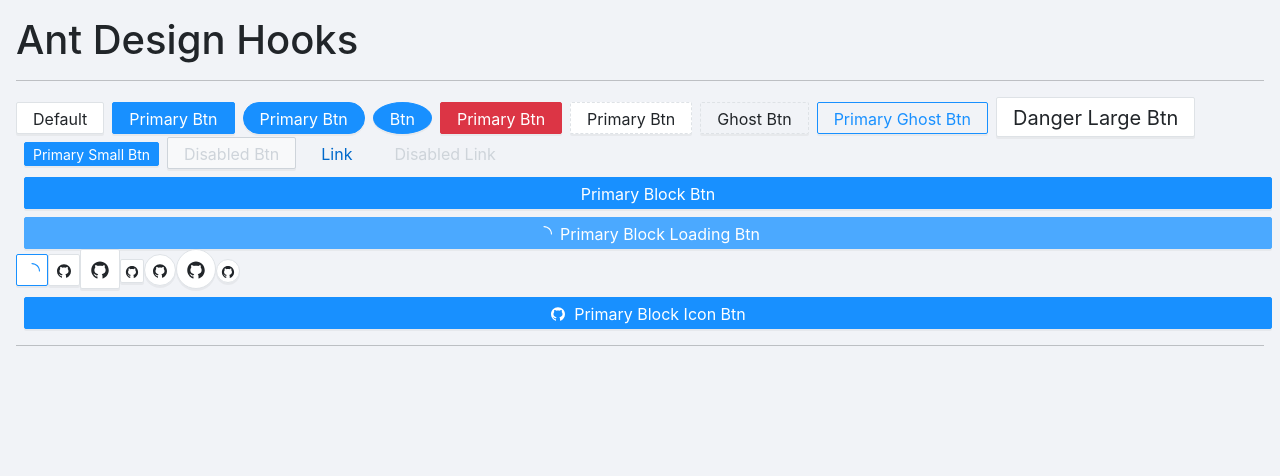
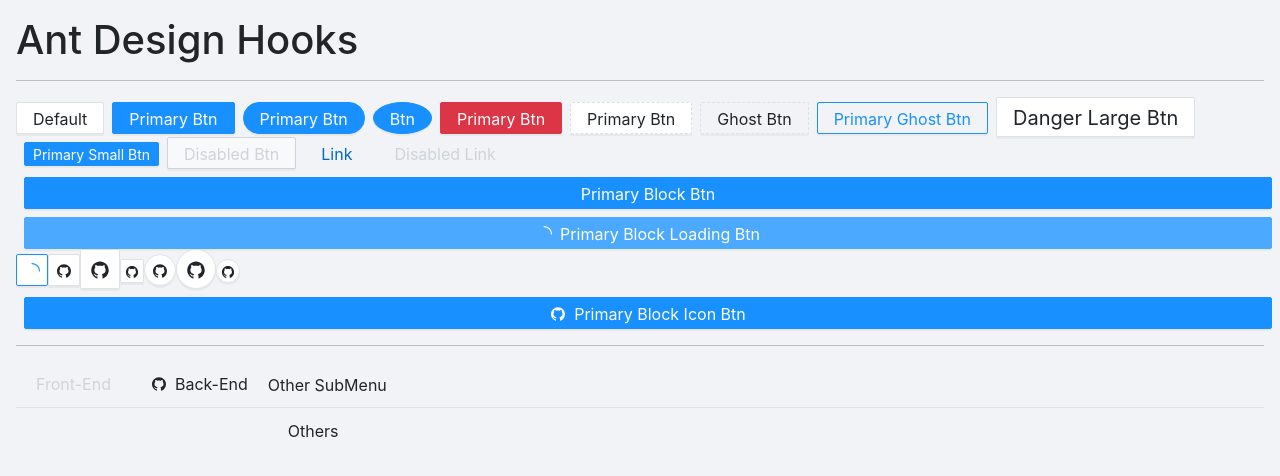
Before and after one commit to M-FE/antd-with-hooks, a React (Create React App) app: page / in a window 1280 px wide. Shown: the top 476 px of the page. Built offline with nearby package versions, Linux system fonts and the light colour scheme.

Commit message:
Menu - some of Menu、MenuItem、SubMenu

```diff
--- a/src/App.tsx
+++ b/src/App.tsx
@@ -39,8 +39,13 @@
 			<hr />
 			<div>
 				<Menu>
-					<Menu.Item key="FE">Front-End</Menu.Item>
-					<Menu.Item key="BE">Back-End</Menu.Item>
+					<Menu.Item key="FE" disabled>Front-End</Menu.Item>
+					<Menu.Item key="BE">
+						<AiOutlineGithub className="mr-1" />Back-End
+					</Menu.Item>
+					<Menu.SubMenu key="Others-submenu" title="Other SubMenu">
+						<Menu.Item key="Others">Others</Menu.Item>
+					</Menu.SubMenu>
 				</Menu>
 			</div>
 		</div>
--- a/src/components/Menu/Menu.tsx
+++ b/src/components/Menu/Menu.tsx
@@ -1,29 +1,40 @@
 import React, { FC, FunctionComponentElement, Children, useMemo } from "react";
 import { IMenuItemProps } from "./MenuItem";
 import { cloneElement } from "../_utils/react-node";
+import classnames from "classnames";
+import { useRenderChildrenByName } from "../_utils/hooks";
 
-export interface IMenuProps {}
+export interface IMenuProps {
+    mode?: 'vertical' | 'horizontal' | 'inline';
+    theme?: 'light' | 'dark';
+}
 
 const Menu: FC<IMenuProps> = (props) => {
-    const { children } = props;
+    const {
+        children,
+        mode,
+        theme
+    } = props;
 
-    const renderChildren = useMemo(() => {
-        Children.map(children, (c) => {
-            const element = c as FunctionComponentElement<IMenuItemProps>;
-
-            if (element.type.displayName === "MenuItem") {
-                return cloneElement(element, {});
-            }
-        });
-    }, [children]);
-
-    React.Children.map(children, (i) => {
-        console.log(i as FunctionComponentElement<IMenuItemProps>);
+    /**
+     * 过滤不是MenuItem的元素，并修改部分子组件的属性
+     */
+    const renderChildren = useRenderChildrenByName(children, ["MenuItem", 'MenuItemGroup', 'SubMenu'], (element) => {
+        return cloneElement(element, {});
     });
 
-    return <ul>{renderChildren}</ul>;
+    const classes = useMemo(() => classnames('ant-menu', {
+        [`ant-menu-${mode}`]: mode,
+        [`ant-menu-${theme}`]: theme,
+    }), [mode, theme]);
+
+    return <ul className={classes}>{renderChildren}</ul>;
 };
 
 Menu.displayName = "Menu";
+Menu.defaultProps = {
+    mode: 'horizontal',
+    theme: 'light'
+};
 
 export default Menu;
--- a/src/components/Menu/MenuItem.tsx
+++ b/src/components/Menu/MenuItem.tsx
@@ -1,11 +1,20 @@
-import React, { FC } from "react";
+import React, { FC, useMemo } from "react";
+import classnames from 'classnames';
 
-export interface IMenuItemProps {}
+export interface IMenuItemProps {
+    disabled?: boolean;
+    key?: string;
+    title?: string;
+}
 
 const MenuItem: FC<IMenuItemProps> = (props) => {
-    const { children } = props;
+    const { disabled, key, title, children } = props;
 
-    return <li>{children}</li>;
+    const classes = useMemo(() => classnames('ant-menu-item', {
+        [`is-disabled`]: disabled
+    }), [disabled]);
+
+    return <li className={classes}>{children}</li>;
 };
 
 MenuItem.displayName = 'MenuItem';
--- a/src/components/Menu/SubMenu.tsx
+++ b/src/components/Menu/SubMenu.tsx
@@ -0,0 +1,39 @@
+import React, { FC, ReactNode, useMemo, cloneElement } from 'react';
+import classnames from 'classnames';
+import { useRenderChildrenByName } from '../_utils/hooks';
+
+interface ISubMenuProps {
+    title?: string | ReactNode;
+    disabled?: boolean;
+    key?: string;
+    onTitleClick?: () => void;
+}
+
+const SubMenu:FC<ISubMenuProps> = (props) => {
+    const {
+        title,
+        disabled,
+        key,
+        onTitleClick,
+        children
+    } = props;
+
+    const classes = useMemo(() => classnames('ant-submenu', {
+        'is-disabled': disabled
+    }), [disabled]);
+
+    const renderChildren = useRenderChildrenByName(children, ["MenuItem", 'MenuItemGroup'], (element) => {
+        return cloneElement(element, {});
+    });
+
+    return (
+        <li className={classes}>
+            <div className="ant-menu-submenu-title">{ title }</div>
+            <ul>{ renderChildren }</ul>
+        </li>
+    );
+};
+
+SubMenu.displayName = 'SubMenu';
+
+export default SubMenu;
--- a/src/components/Menu/index.tsx
+++ b/src/components/Menu/index.tsx
@@ -1,12 +1,15 @@
 import OriginMenu from './Menu';
 import Item from './MenuItem';
+import SubMenu from './SubMenu';
 
 export type MenuProps = typeof OriginMenu & {
     Item: typeof Item;
+    SubMenu: typeof SubMenu;
 }
 
 const Menu = OriginMenu as MenuProps;
 
 Menu.Item = Item;
+Menu.SubMenu = SubMenu;
 
 export default Menu;
--- a/src/components/Menu/style.scss
+++ b/src/components/Menu/style.scss
@@ -0,0 +1,50 @@
+.ant-menu {
+    display: flex;
+
+    &,
+    ul,
+    li {
+        margin: 0;
+        padding: 0;
+        list-style: none;
+    }
+
+    &.ant-menu-horizontal {
+        border-bottom: 1px solid $menu-border-color;
+        height: $menu-height;
+        line-height: $menu-height;
+
+        .ant-menu-item {
+            margin-bottom: -1px;
+            border-bottom: 2px solid transparent;
+            padding: $menu-item-padding;
+
+            &.is-active,
+            &:hover {
+                color: $menu-active-color;
+                border-color: $menu-active-border-color;
+            }
+        }
+    }
+
+    &.ant-menu-vertical {
+        flex-direction: column;
+    }
+
+    .ant-menu-item {
+        display: flex;
+        align-items: center;
+        cursor: pointer;
+        transition: $menu-transition;
+
+        &.is-disabled {
+            &,
+            &:hover,
+            &:focus {
+                border-color: transparent;
+                color: $menu-disabled-color;
+                cursor: not-allowed;
+            }
+        }
+    }
+}
--- a/src/components/_utils/hooks.ts
+++ b/src/components/_utils/hooks.ts
@@ -1,7 +1,23 @@
-import { useEffect } from "react"
+import React, { useEffect, Children, ReactNode, useMemo, FunctionComponentElement } from "react";
 
-export const useBtnClickAnimation = () => {
-    useEffect(() => {
+type renderChildrenByNameCallback<T> = (element: FunctionComponentElement<T>, index: number) => any;
 
-    }, []);
-}
+export const useRenderChildrenByName = <T = any>(
+	children: ReactNode,
+	name: string | string[],
+	cb: renderChildrenByNameCallback<T>,
+	deps: any[] = [children]
+): ReactNode => {
+	return useMemo(
+		() =>
+			Children.map(children, (c, index) => {
+				const element = c as FunctionComponentElement<T>;
+				const displayName = element.type.displayName || '';
+
+				if (name.includes(displayName)) {
+					return cb(element, index);
+				}
+			}),
+		[deps]
+	);
+};
--- a/src/styles/_variable.scss
+++ b/src/styles/_variable.scss
@@ -219,3 +219,23 @@
 $btn-sm-font-size: $font-size-sm !default;
 $btn-sm-height: 1.5rem !default;
 $btn-sm-padding-h: .5rem !default;
+
+/*
+ * Menu组件
+ */
+$menu-height: 46px !default;
+$menu-border-color: $border-color !default;
+$menu-bg: $white !default;
+$menu-color: $dark !default;
+$menu-font-size: $font-size-base !default;
+
+$menu-disabled-color: $disabled-color !default;
+
+$menu-active-color: $primary !default;
+$menu-active-bg: lighten($primary, 50%) !default;
+$menu-active-border-color: $primary !default;
+
+$menu-ver-height: 40px !default;
+
+$menu-item-padding: 0 20px !default;
+$menu-transition: all $transition-delay !default;
--- a/src/styles/index.scss
+++ b/src/styles/index.scss
@@ -14,3 +14,6 @@
 
 /* Alert */
 @import '../components/Alert/style';
+
+/* Alert */
+@import '../components/Menu/style';
```
